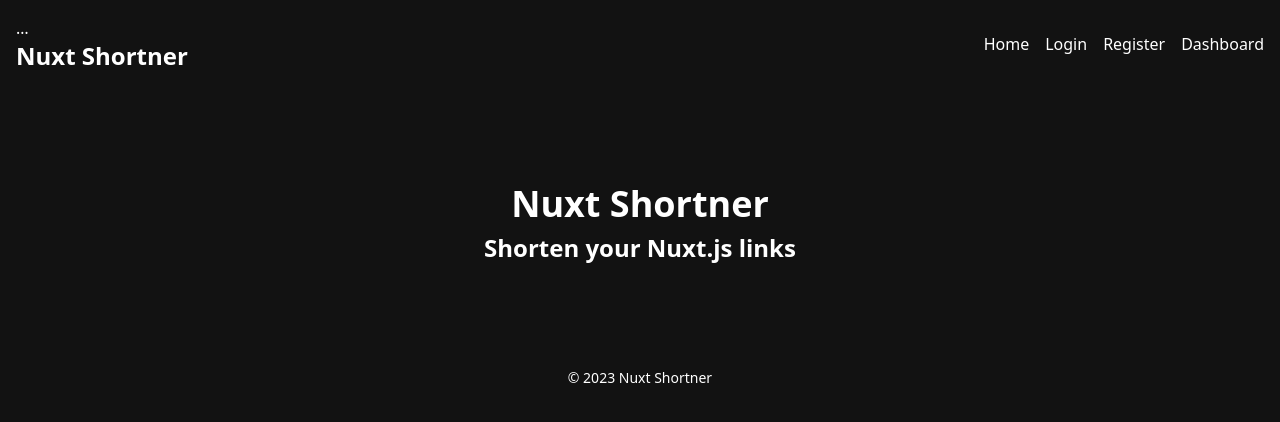
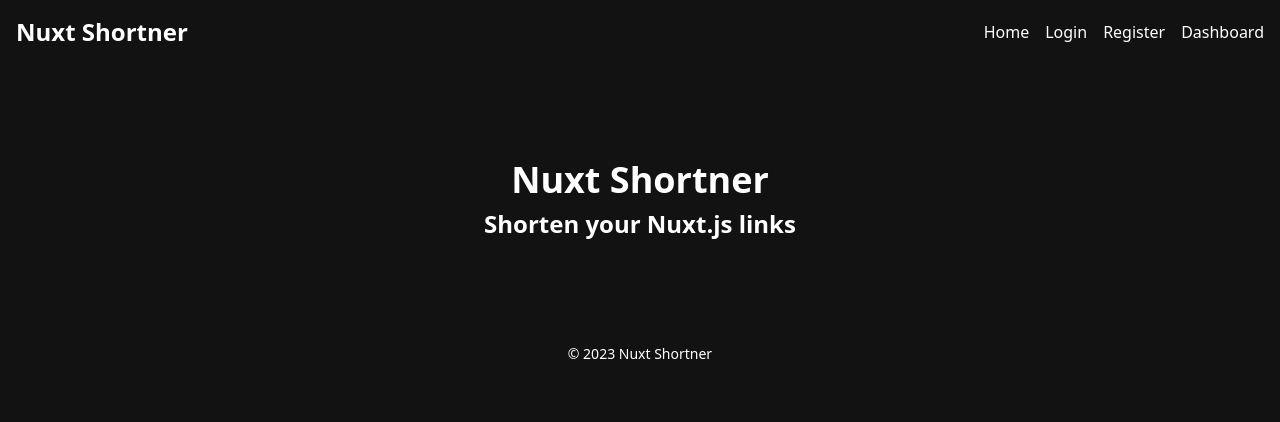
Before and after one commit to maurodf0/NuxtShortner, a Nuxt app: page / in a window 1280 px wide. Shown: the top 422 px of the page. Built offline with nearby package versions, Linux system fonts and the light colour scheme; no server answers.

Commit message:
fix typo

```diff
--- a/app/components/AppHeader.vue
+++ b/app/components/AppHeader.vue
@@ -17,7 +17,7 @@
 
 <template>
   <div class="max-w-[1280px] mx-auto p-4 flex justify-between items-center">
-    <NuxtLink to="/"> …<h5 class="text-2xl font-bold">Nuxt Shortner</h5></NuxtLink>
+    <NuxtLink to="/"><h5 class="text-2xl font-bold">Nuxt Shortner</h5></NuxtLink>
     <nav>
       <ul class="flex space-x-4">
         <li v-for="link in links" :key="link.id">
```
